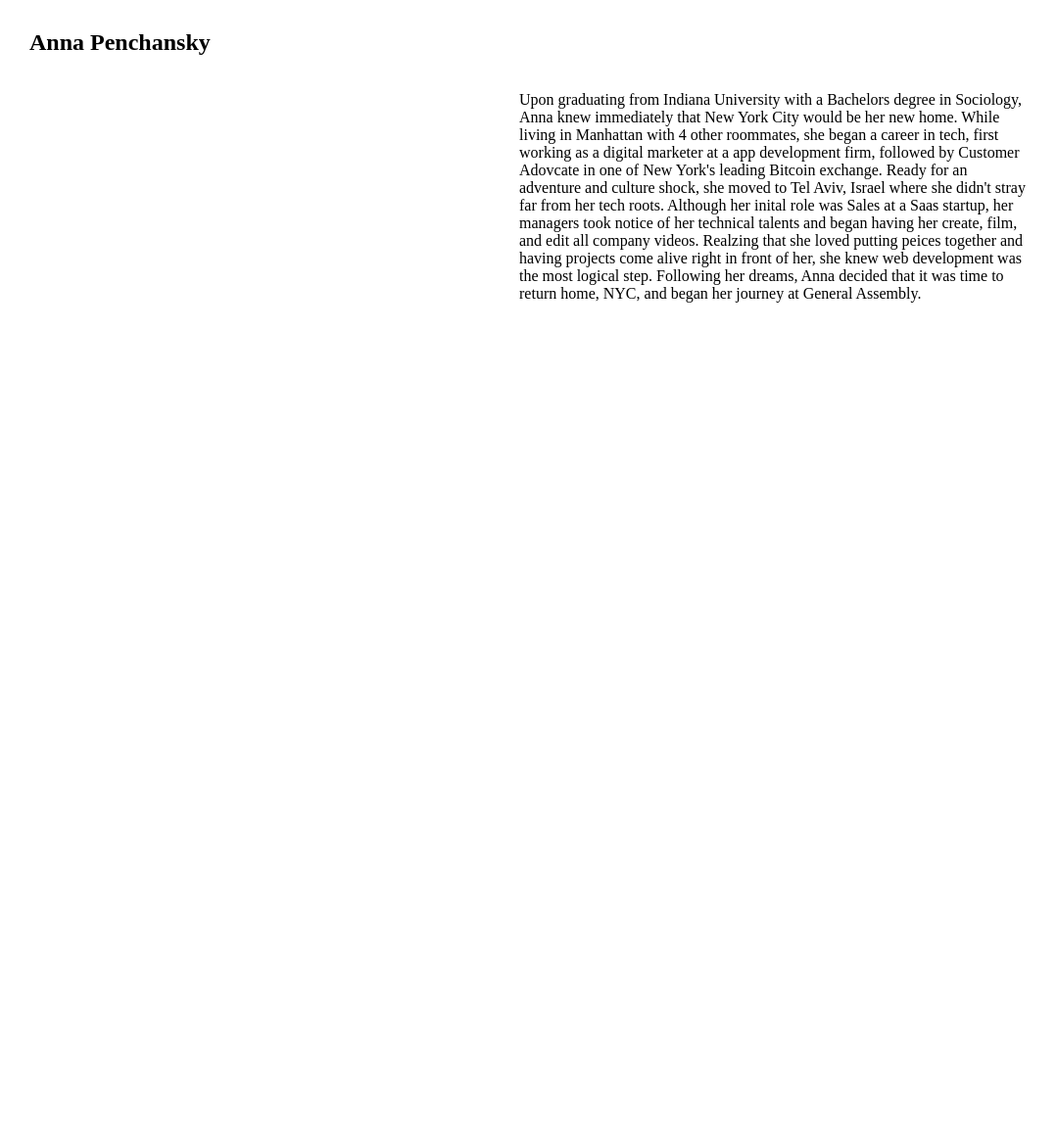
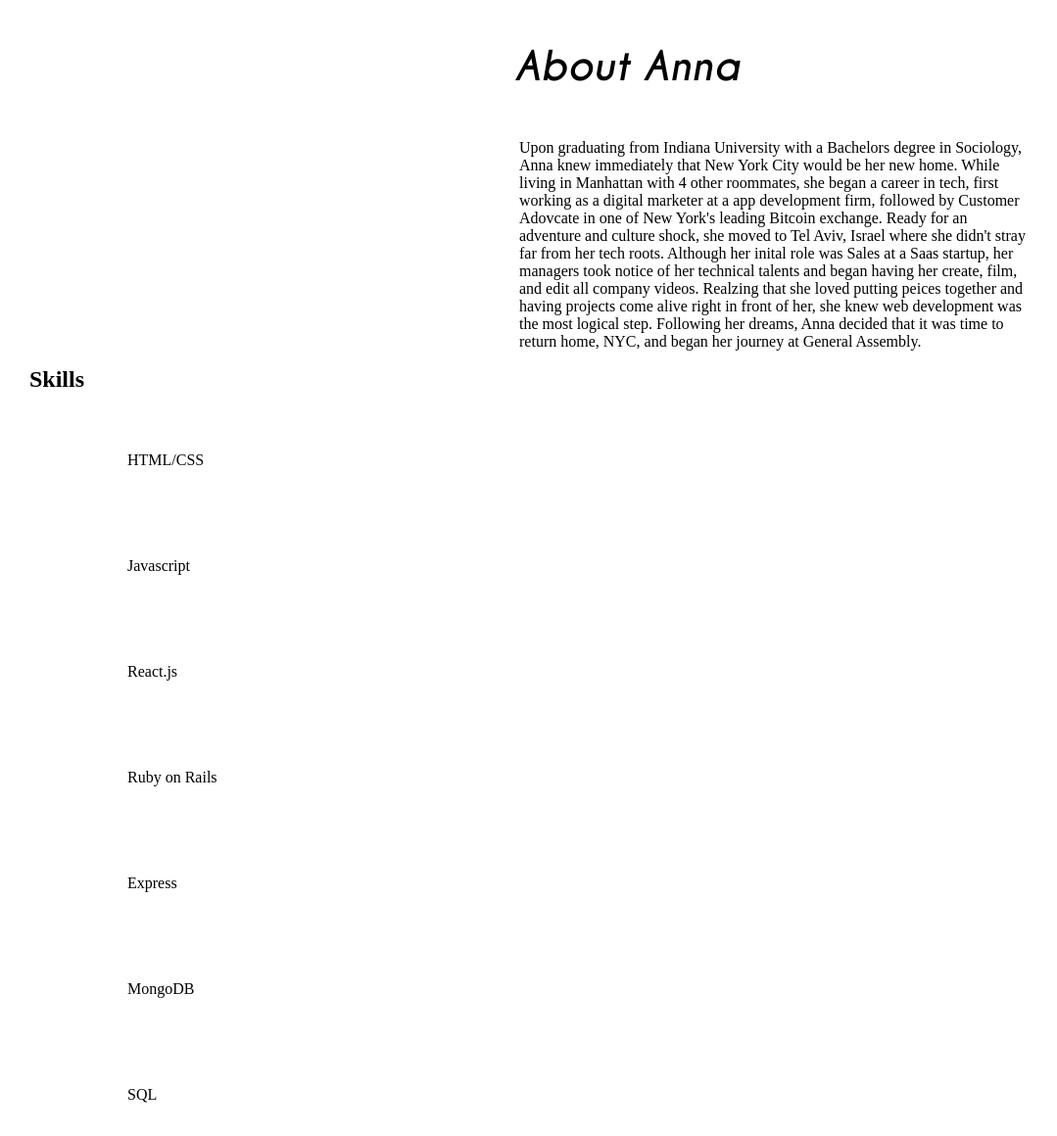
Before and after one commit to apenchan/Annas_Portfolio1, a plain HTML site: page index.html in a window 1280 px wide. Shown: the part 780-1940 px from the top of the page at 98% size, without its empty margins (0-1079 px from the left). Before the commit the page ends 1497 px from the top, so only its background shows below. Drawn offline with nearby package versions, Linux system fonts and the light colour scheme.

Commit message:
mo money, mo problems

```diff
--- a/index.html
+++ b/index.html
@@ -19,8 +19,18 @@
 	</section>
 	<section id="about-me">
 		<div class="about">
-			<h1>Anna Penchansky</h1>
+			<h1>About Anna</h1>
 				<div class="annas-about"><p>Upon graduating from Indiana University with a Bachelors degree in Sociology, Anna knew immediately that New York City would be her new home. While living in Manhattan with 4 other roommates, she began a career in tech, first working as a digital marketer at a app development firm, followed by Customer Adovcate in one of New York's leading Bitcoin exchange. Ready for an adventure and culture shock, she moved to Tel Aviv, Israel where she didn't stray far from her tech roots. Although her inital role was Sales at a Saas startup, her managers took notice of her technical talents and began having her create, film, and edit all company videos. Realzing that she loved putting peices together and having projects come alive right in front of her, she knew web development was the most logical step. Following her dreams, Anna decided that it was time to return home, NYC, and began her journey at General Assembly.</p></div>
+			<h2> Skills</h2>
+				<ul class="skills">
+				<li>HTML/CSS</li>
+				<li>Javascript</li>
+				<li>React.js</li>
+				<li>Ruby on Rails</li>
+				<li>Express</li>
+				<li>MongoDB</li>
+				<li>SQL</li>
+				</ul>
 		</div>
 	</section>
 <!-- 	<section id="projects">
--- a/styles/styles.css
+++ b/styles/styles.css
@@ -85,12 +85,13 @@ li{
 	padding-bottom: 80vh;
 
 }
-/*.image{
-	width: 400px;
-	height: 500px;
-}*/
 .annas-about{
 	float: right;
 	margin-left: 500px;
 	margin-right: 200px;
 }
+h1{
+	text-align: center;
+	font-family: "CaviarDreams_BoldItalic";
+	font-size: 40px;
+}
```
